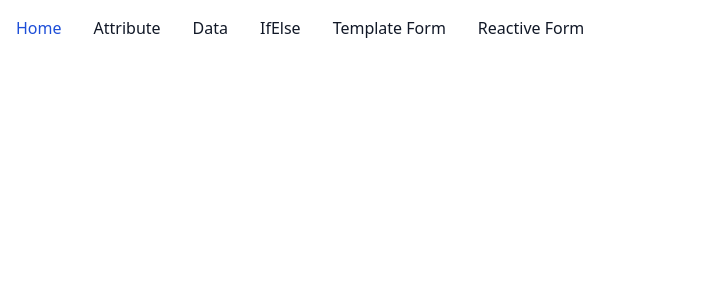
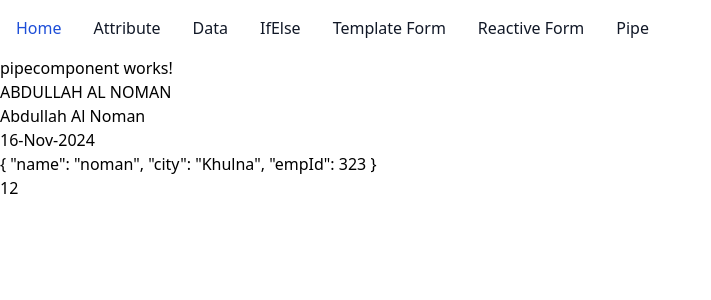
Before and after one commit to AlNomanCSE/angular-learning-app, an Angular app: page /pipe in a window 1280 px wide. Before the commit this address led to /. Shown: the top 300 px of the page, without its empty margins (0-711 px from the left). Built offline with nearby package versions, Linux system fonts and the light colour scheme.

Commit message:
working with pipe

```diff
--- a/src/app/app.component.html
+++ b/src/app/app.component.html
@@ -73,6 +73,9 @@
                         >Reactive Form</a
                     >
                 </li>
+                <li>
+                    <a routerLink="pipe" class="block py-2 px-3 text-gray-900 rounded hover:bg-gray-100 md:hover:bg-transparent md:border-0 md:hover:text-blue-700 md:p-0 dark:text-white md:dark:hover:text-blue-500 dark:hover:bg-gray-700 dark:hover:text-white md:dark:hover:bg-transparent">Pipe</a>
+                </li>
             </ul>
         </div>
     </div>
--- a/src/app/app.routes.ts
+++ b/src/app/app.routes.ts
@@ -5,6 +5,7 @@ import { StructuralDirectiveComponent } from './components/structural-directive/
 import { IfelseComponent } from './components/ifelse/ifelse.component';
 import { TemplateComponent } from './components/forms/template/template.component';
 import { ReactiveComponent } from './components/forms/reactive/reactive.component';
+import { PipecomponentComponent } from './components/pipecomponent/pipecomponent.component';
 
 export const routes: Routes = [
     {
@@ -30,5 +31,9 @@ export const routes: Routes = [
     {
         path:'reactiveForm',
         component:ReactiveComponent
+    },
+    {
+        path: 'pipe',
+        component:PipecomponentComponent
     }
 ];
--- /dev/null
+++ b/src/app/components/pipecomponent/pipecomponent.component.html
@@ -0,0 +1,8 @@
+<p>pipecomponent works!</p>
+<h2>{{firstName|uppercase}}</h2>
+<h2>{{firstName|titlecase}}</h2>
+<h3>{{currentDate|date:'dd-MMM-yyyy'}}</h3>
+
+<h3>{{student|json}}</h3>
+
+<h3>{{again|na}}</h3>
--- /dev/null
+++ b/src/app/components/pipecomponent/pipecomponent.component.ts
@@ -0,0 +1,26 @@
+import {
+    DatePipe,
+    JsonPipe,
+    TitleCasePipe,
+    UpperCasePipe,
+} from '@angular/common';
+import { Component } from '@angular/core';
+import { NaPipe } from '../../pipe/na.pipe';
+
+@Component({
+    selector: 'app-pipecomponent',
+    standalone: true,
+    imports: [UpperCasePipe, TitleCasePipe, DatePipe, JsonPipe,NaPipe],
+    templateUrl: './pipecomponent.component.html',
+    styles: ``,
+})
+export class PipecomponentComponent {
+    firstName: string = 'abdullah al noman';
+    currentDate: Date = new Date();
+    student: any = {
+        name: 'noman',
+        city: 'Khulna',
+        empId: 323,
+    };
+    again: any = 12;
+}
--- /dev/null
+++ b/src/app/pipe/na.pipe.ts
@@ -0,0 +1,15 @@
+import { Pipe, PipeTransform } from '@angular/core';
+
+@Pipe({
+    name: 'na',
+    standalone: true,
+})
+export class NaPipe implements PipeTransform {
+    transform(value: unknown, ...args: unknown[]): unknown {
+        if (value != null && value !== undefined && value !== '') {
+            return value;
+        } else {
+            return 'NA';
+        }
+    }
+}
```
Also changed, not shown: 2 other files (tests, documents, lock files or other folders).
